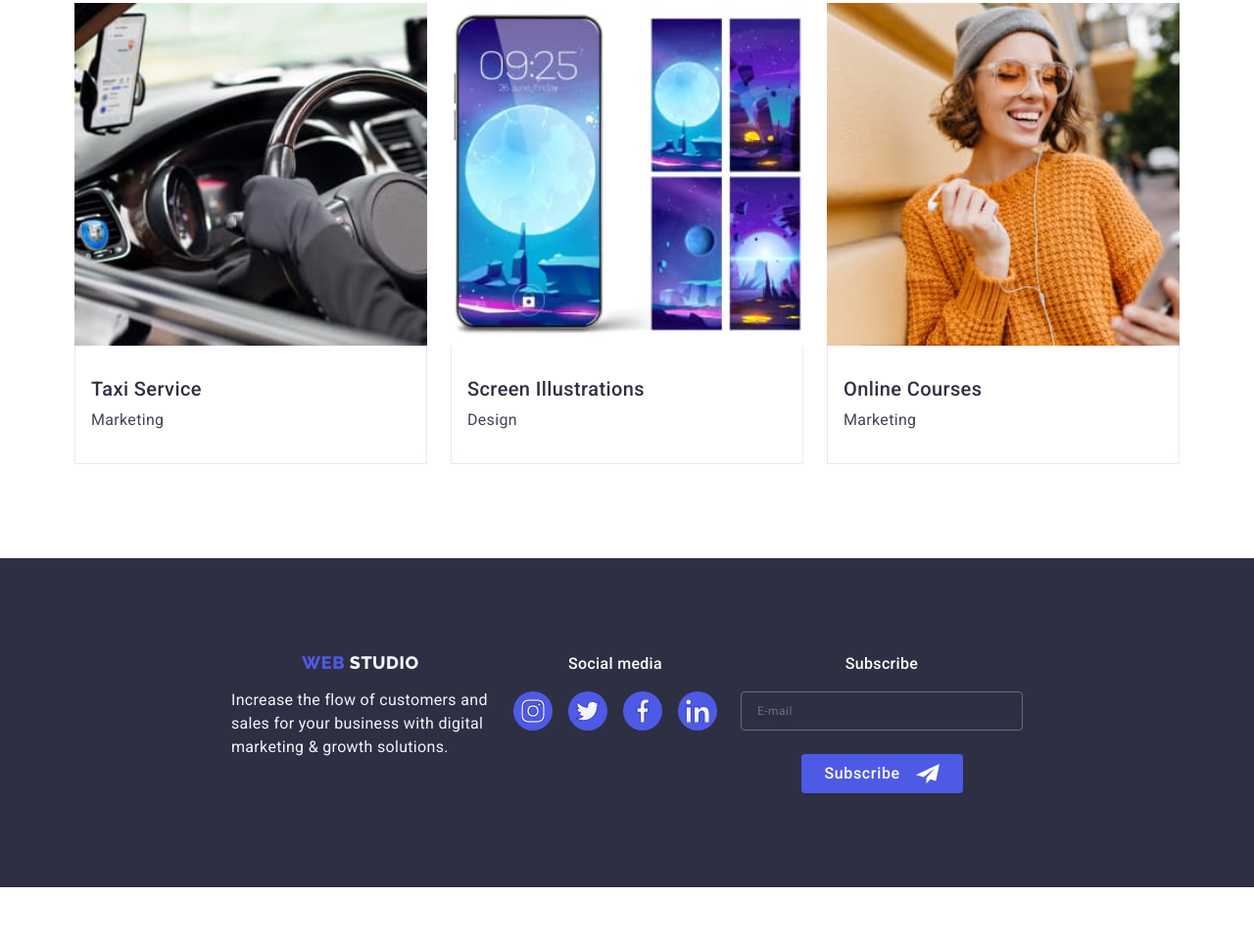
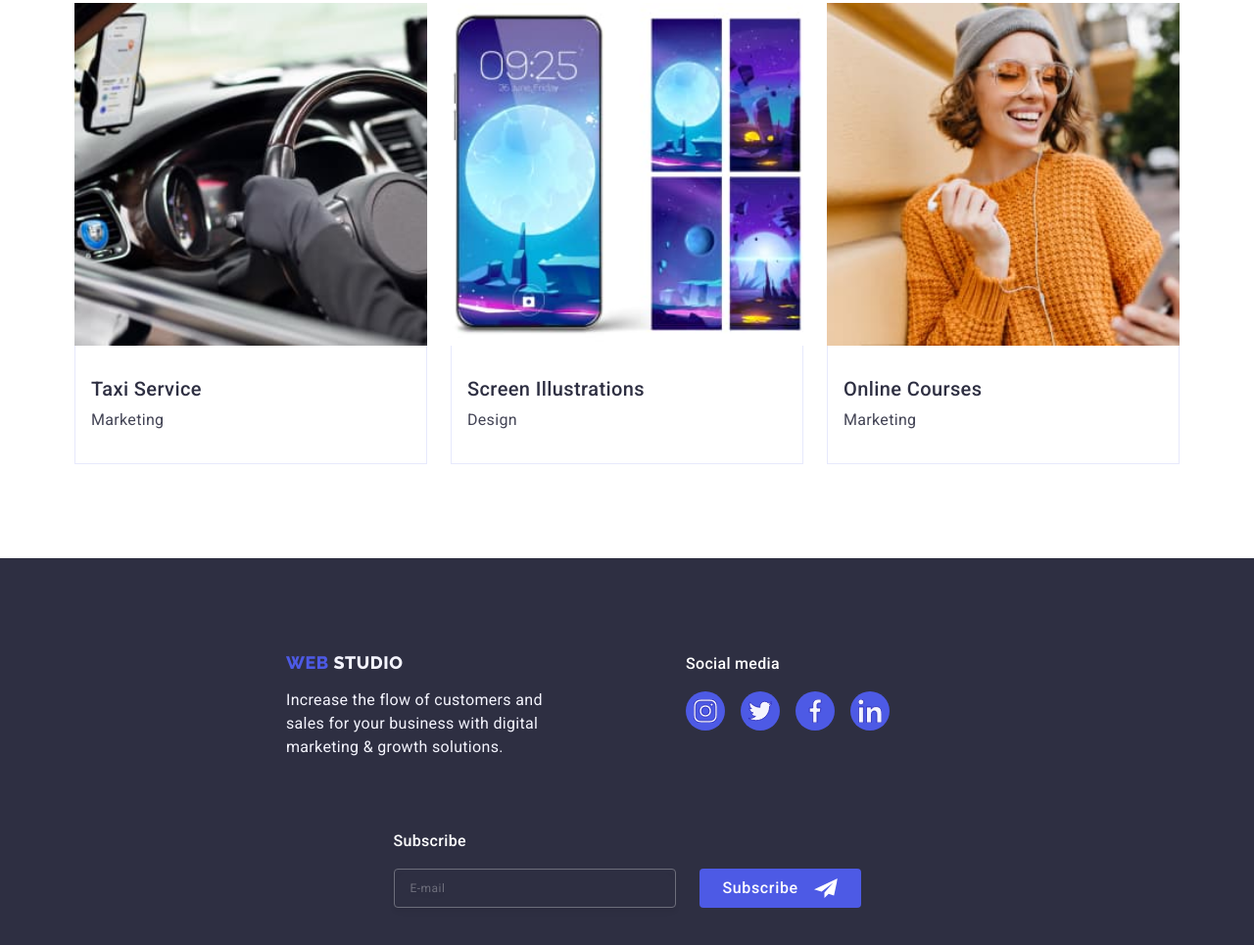
Before and after one commit to Medvedua/hw-06, a plain HTML site: page index.html in a window 1280 px wide. Shown: the part 2561-3526 px from the top of the page at 98% size. Before the commit the page ends 3467 px from the top, so only its background shows below. Drawn offline with nearby package versions, Linux system fonts and the light colour scheme.

Commit message:
Update styles.css

```diff
--- a/css/styles.css
+++ b/css/styles.css
@@ -586,8 +586,7 @@ screen and (min-device-pixel-ratio: 2)
 display: flex;
   flex-direction: column;
   gap: 16px;
-  align-items: center;
-}
+  }
 
 .footer-title {
       text-align: center;
@@ -690,9 +689,7 @@ display: flex;
   background-color: #404bbf;
 }
 
-/* .footer-svg {
-  margin-left: 16px;
-} */
+
 /*  ===== /SECTION FOOTER MOBILE STYLES ===== */
 
 @media screen and (min-width: 768px) {
@@ -815,12 +812,27 @@ display: flex;
   grid-template-columns: repeat(2, 1fr);
 }
 /*  ===== /SECTION PORTFOLIO TABLET STYLES ===== */
+
+/*  ===== SECTION FOOTER TABLET STYLES ===== */
+
+.text-footer {
+   align-items: normal;
+    }
+    .footer-title {
+      text-align: left;
+    }
+    .footer-form {
+      flex-direction: row;
+          }
+
+/*  ===== /SECTION FOOTER TABLET STYLES ===== */
 }
 
 /*  ===== HEADER DESKTOP STYLES ===== */
 @media screen and (min-width: 1158px) {
   .container {
-    width: 1158px;
+  width: 1158px;
+
   }
 
   .container-one {
@@ -922,6 +934,20 @@ display: flex;
 grid-template-columns: repeat(3, 1fr);
 }
 /*  ===== /SECTION PORTFOLIO DESKTOP STYLES ===== */
+
+/*  ===== SECTION FOOTER DESKTOP STYLES ===== */
+
+ .page-footer {
+  padding: 96px 0;
+  }
+.text-footer {
+  margin-right: 120px;
+}
+.footer-icon {
+  margin-right: 80px;
+}
+
+/*  ===== /SECTION FOOTER DESKTOP STYLES ===== */
 }
 
 
```
